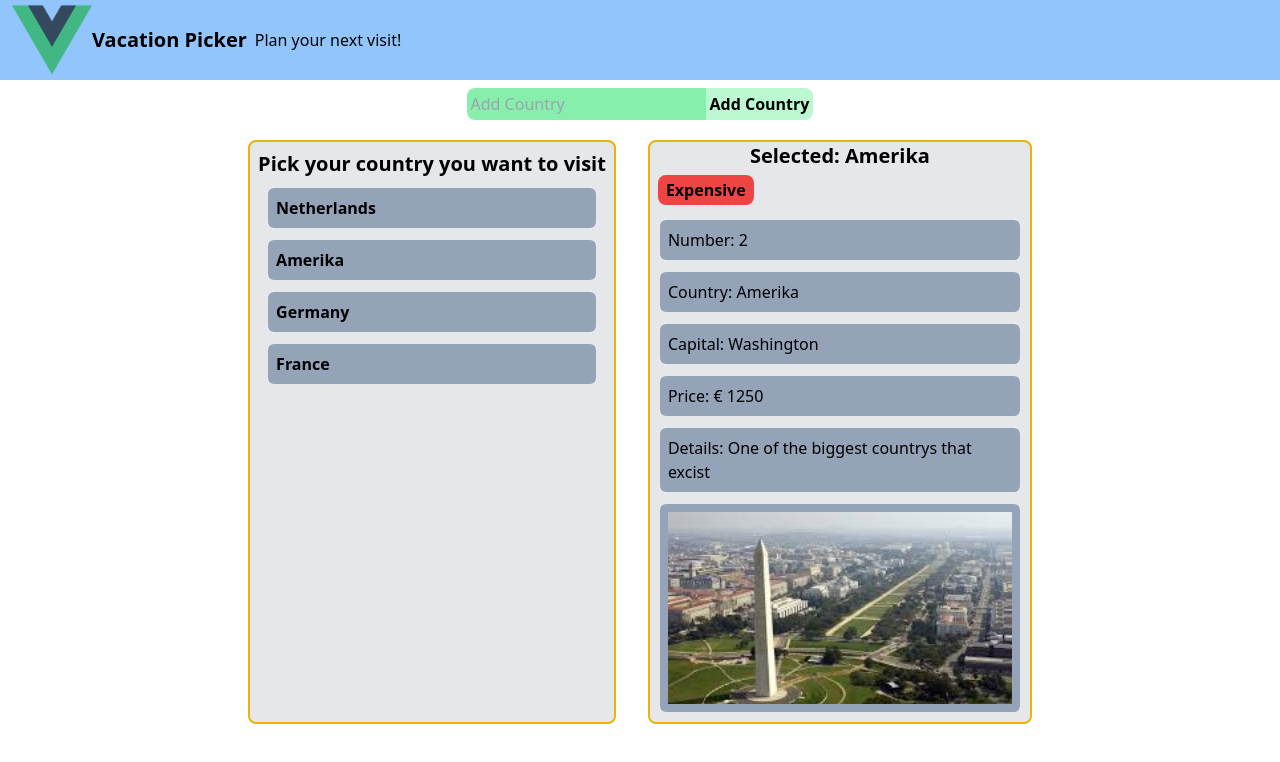
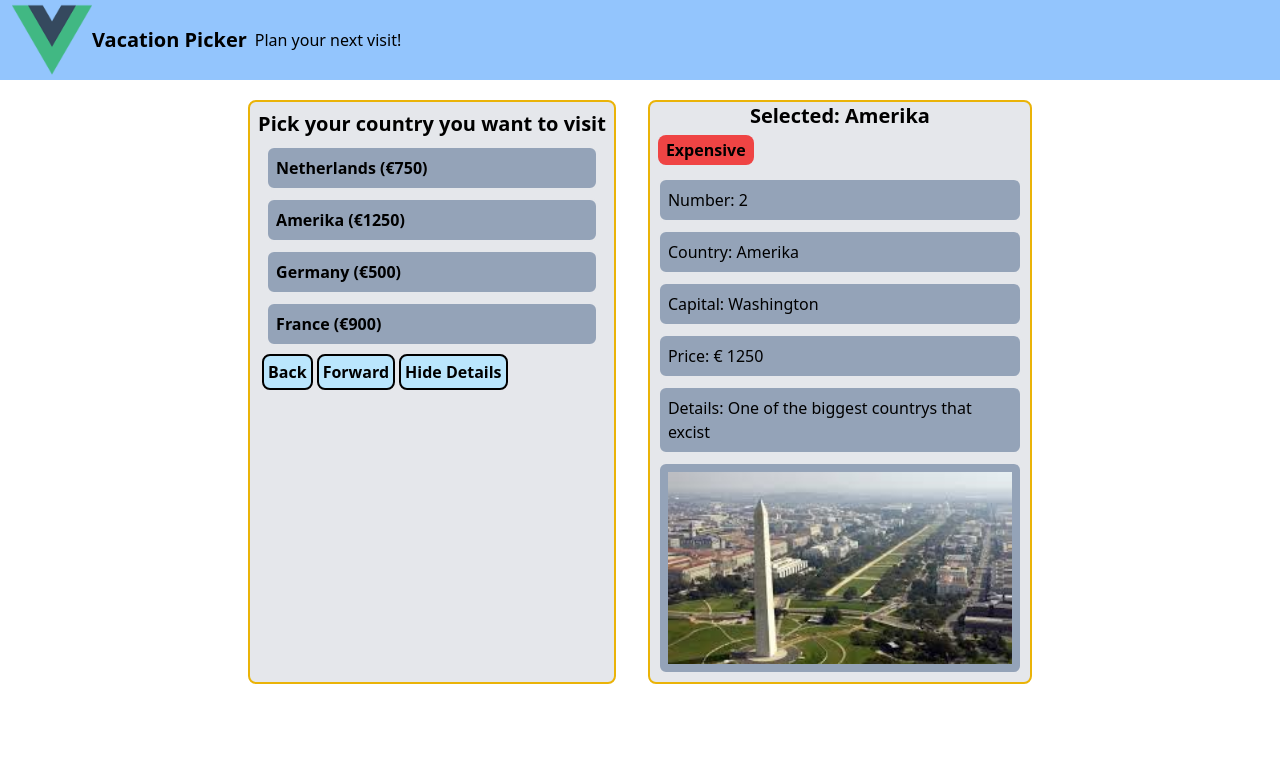
Before and after one commit to SwenteMebel/VueVacation, a Vue app: page / in a window 1280 px wide. Shown: the top 762 px of the page. Built offline with nearby package versions, Linux system fonts and the light colour scheme.

Commit message:
verder met Praktijkoefening 4.5

```diff
--- a/src/components/VacationPicker.vue
+++ b/src/components/VacationPicker.vue
@@ -1,13 +1,26 @@
 <template>
 
     <div class="container mx-auto px-4">
-        <div class="justify-center flex mt-2 ">
-            <input type="text" class="p-1 bg-green-300 border-black rounded-l-lg" placeholder="Add Country"
-            v-model="newCountry"
-            @keyup.enter="addCountry(newCountry)">
+        <div class="flex flex-row col-2 gap-8 justify-center">
+            <!--<div class="mt-2">
+                <input type="text" class="p-1 bg-green-300 border-black rounded-l-lg" placeholder="Add Country"
+                v-model="newCountry"
+                @keyup.enter="addCountry(newCountry)">
 
-            <button class="btn bg-green-200 p-1 rounded-r-lg font-semibold"
-            @click="addCountry()">Add Country</button>
+                <button class="btn bg-green-200 p-1 rounded-r-lg font-semibold"
+                @click="addCountry()">Add Country</button><br>
+            </div>
+
+            <div class="mt-2 grid">
+
+                <p class="text-md font-semibold p-2">Desination cheaper than:</p>
+                <select class="border-2" v-model="selectedCost" @change="filterCountries()">
+                    <option v-for="(cost, index) in costs" :key="index" :value="cost">
+                        {{ cost }}
+                    </option>
+                </select>
+            </div>-->
+
         </div>
 
 
@@ -16,23 +29,33 @@
                 <h1 class="text-xl font-black  justify-center flex ">Pick your country you want to visit</h1>
                 <ul>
                     <li class="grid border-2 p-2 rounded-lg m-2  bg-slate-400 hover:bg-rose-200 font-semibold"
-
                         v-for="country,index in CountryData.countries"
                         v-bind:key= "country.id"
                         v-bind:title="country.details"
                         @click="selectCountry(index)">
-                        {{ country.name }}<br>
+                        {{ country.name }} (€{{ country.cost }})<br>
                     </li>
-                    <li class="grid border-2 p-2 rounded-lg m-2 bg-slate-400 hover:bg-rose-200 font-semibold"
+                    <!--<li class="grid border-2 p-2 rounded-lg m-2  bg-slate-400 hover:bg-rose-200 font-semibold"
+                    v-for="country, index in filteredCountries"
+                    :key="index"
+                    @click="selectCountry(index)">
+                        {{ country.name }} (€{{ country.cost }})
+                    </li>-->
+
+                    <!--<li class="grid border-2 p-2 rounded-lg m-2 bg-slate-400 hover:bg-rose-200 font-semibold"
                     v-for="(country, index) in newCountries" :key="index">
                     {{ country }}
 
-                    </li>
+                    </li>-->
                 </ul>
+                <button class="border-2 border-black bg-sky-200 ml-1 p-1 rounded-lg font-semibold">Back</button>
+                <button class="border-2 border-black bg-sky-200 ml-1 p-1 rounded-lg font-semibold">Forward</button>
+                <button class="border-2 border-black bg-sky-200 ml-1 p-1 rounded-lg font-semibold">Hide Details</button>
             </div>
             <div class="border-2 rounded-lg border-yellow-500 bg-gray-200 mt-5 min-w-60 max-w-96">
                 <h1 class="text-xl font-black justify-center flex">Selected: {{ selectedCountry.name }}</h1>
                 <li class="list-none p-2" v-if="isExpensive()"><span class="bg-red-500 rounded-lg px-2 py-1 font-semibold">Expensive</span></li>
+                <li class="list-none p-2" v-show="isOnSale()"><span class="bg-red-500 rounded-lg px-2 py-1 font-semibold">On Sale!</span></li>
                 <ul>
                     <li class="p-2 m-2 border-2 rounded-lg bg-slate-400 ">Number: {{ selectedCountry.id }}</li>
                     <li class="p-2 m-2 border-2 rounded-lg bg-slate-400">Country: {{ selectedCountry.name }}</li>
@@ -41,7 +64,6 @@
                     <li class="p-2 m-2 border-2 rounded-lg bg-slate-400 overflow-y-auto">Details: {{ selectedCountry.details }}</li>
                     <li class="p-2 m-2 border-2 rounded-lg bg-slate-400"><img :src="getImgUrl(selectedCountry.img)" :alt="selectedCountry.img"
                         class="object-cover h-48 w-96"></li>
-
                 </ul>
 
             </div>
@@ -61,26 +83,43 @@ export default {
             CountryData,
             selectedCountryIndex: 1,
             newCountry: '',
-            newCountries: []
+            newCountries: [],
+            costs: [500, 1000, 2000, 3000, 4000, 5000, 6000, 7000],
+            selectedCost: 500,
+            filteredCountries: [],
         }
     },
     methods: {
+        // Als er een lang geselecteerd is zet hij de gegevens in selectedcountryindex.
         selectCountry(index) {
             this.selectedCountryIndex = index;
         },
 
+        // Kijkt welke landen duurder of gelijk zijn aan 1000
         isExpensive(){
            return this.CountryData.countries[this.selectedCountryIndex].cost >= 1000;
         },
 
+        isOnSale(){
+            return this.CountryData.countries[this.selectedCountryIndex].cost <= 500;
+        },
+
+        //Land dat word toegevoegd via Add country button of de 'enter'
         addCountry(){
             this.newCountries.push(this.newCountry);
             this.newCountry = '';
+        },
+
+        // word gebruikt bij het filteren van de steden die goedkoper zijn dan XX bedrag
+        filterCountries(){
+            this.filteredCountries = this.CountryData.countries
+                .filter(country => country.cost <= this.selectedCost)
         }
 
     },
 
     computed: {
+        // laat het land zien dat geselecteerd is.
         selectedCountry() {
             return{
                 ...this.CountryData.countries[this.selectedCountryIndex]
```
